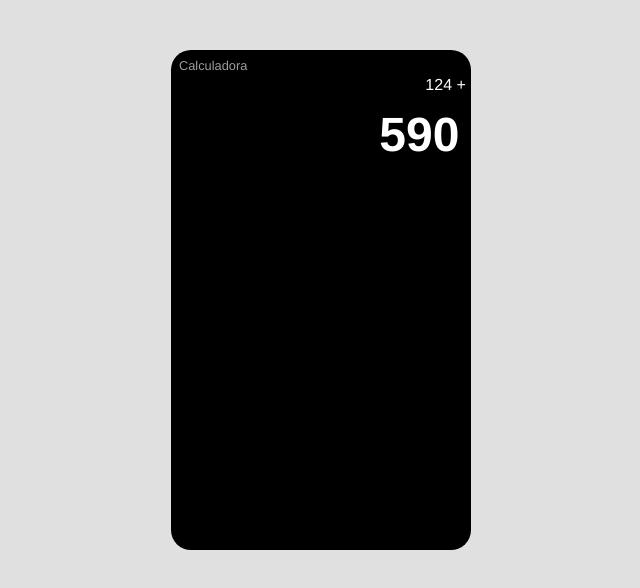
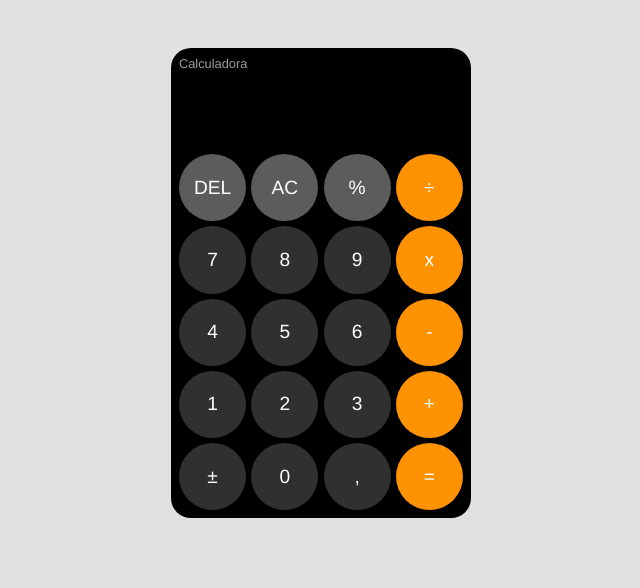
Before and after one commit to Daniel-Angelim/calculadora, a plain HTML site: page index.html in a window 1280 px wide. Shown: the whole page, without its empty margins (319-959 px from the left). Drawn offline with Linux system fonts and the light colour scheme.

Commit message:
Configurando estilo dos botões

```diff
--- a/assets/css/style.css
+++ b/assets/css/style.css
@@ -10,7 +10,7 @@ body{
     display: flex;
     align-items: center;
     justify-content: center;
-    margin-top: 50px;
+    padding: 3em;
 }
 
 #corpo-calculadora{
@@ -18,9 +18,8 @@ body{
     background-color: #000000;
     color: white;
     width: 300px;
-    height:500px;
     border-radius: 20px;
-    padding: .5em;
+    padding: 0.5em;
     flex-direction: column;
 }
 h3{
@@ -30,13 +29,11 @@ h3{
 }
 
 #operacoes-view{
-    display: block;
-    width: 290px;
-    height: 70px;
     text-align: right;
 }
 
 #operacao-anterior{
+    color: #9c9c9c;
     padding: 0.2em;
     overflow-wrap: break-word;
     min-width: 1.6em;
@@ -48,11 +45,38 @@ h3{
     font-weight: 700;
     padding: 0.2em;
     overflow-wrap: break-word;
-
 }
 
+#container-botoes{
+    display: grid;
+    grid-template-columns: 1fr 1fr 1fr 1fr;
+    gap: 5px;
+}
 
+#container-botoes button:hover{
+    scale: 1.12;
+    background-color: #9d9c9d;
+}
 
-/* #5c5c5b
-    #303030
-    #ff9200 */
+#container-botoes button{
+    border: 1px solid transparent;
+    border-radius: 50%;
+    height: 3.5em;
+    width: 3.5em;
+    font-size: 1.2em;
+    cursor: pointer;
+    background-color: #303030;
+    color: white
+}
+
+#container-botoes .operacoes{
+    background-color: #ff9200;
+}
+
+#container-botoes .operacoes:hover{
+    background-color: #ffc700;
+}
+
+#container-botoes .top-buttons{
+    background-color: #5c5c5b;
+}
--- a/index.html
+++ b/index.html
@@ -10,8 +10,30 @@
     <div id="corpo-calculadora">
         <div id="nome-calculadora"><h3>Calculadora</h3></div>
         <div id="operacoes-view">
-            <div id="operacao-anterior">124 + </div>
-            <div id="operacao-atual">590</div>
+            <div id="operacao-anterior"></div>
+            <div id="operacao-atual"></div>
+        </div>
+        <div id="container-botoes">
+            <button class="top-buttons">DEL</button>
+            <button class="top-buttons">AC</button>
+            <button class="top-buttons">%</button>
+            <button class="operacoes">÷</button>
+            <button>7</button>
+            <button>8</button>
+            <button>9</button>
+            <button class="operacoes">x</button>
+            <button>4</button>
+            <button>5</button>
+            <button>6</button>
+            <button class="operacoes">-</button>
+            <button>1</button>
+            <button>2</button>
+            <button>3</button>
+            <button class="operacoes">+</button>
+            <button>±</button>
+            <button>0</button>
+            <button>,</button>
+            <button class="operacoes">=</button>
         </div>
     </div>
 </body>
```
